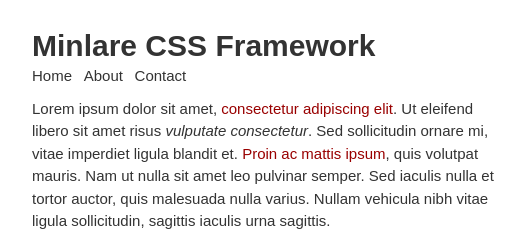
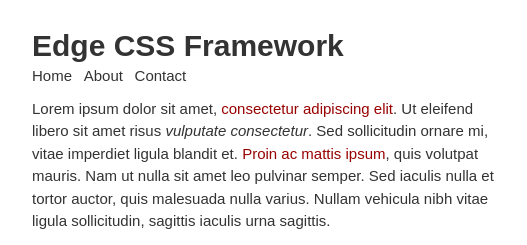
Before and after one commit to outeredge/edge-css, a website: page index.html in a window 1280 px wide. Shown: the top 245 px of the page, 108-635 px from the left. Drawn offline with Linux system fonts and the light colour scheme.

Commit message:
updated to edge

```diff
--- a/index.html
+++ b/index.html
@@ -1,6 +1,6 @@
 <html>
     <head>
-        <title>Minlare CSS Framework</title>
+        <title>Edge CSS Framework</title>
         <link href="favicon.ico" type="image/x-icon" rel="icon" />
         <link href="style/css/edge.css" rel="stylesheet" />
         <link href="style/css/code.css" rel="stylesheet" />
@@ -8,7 +8,7 @@
     <body>
         <div class="row margin-top-large margin-bottom-large">
             <div class="large-6 large-padding-right-large medium-12">
-                <h1 class="h1">Minlare CSS Framework</h1>
+                <h1 class="h1">Edge CSS Framework</h1>
                 <ul class="inline-list margin-bottom">
                     <li>Home</li>
                     <li>About</li>
```
